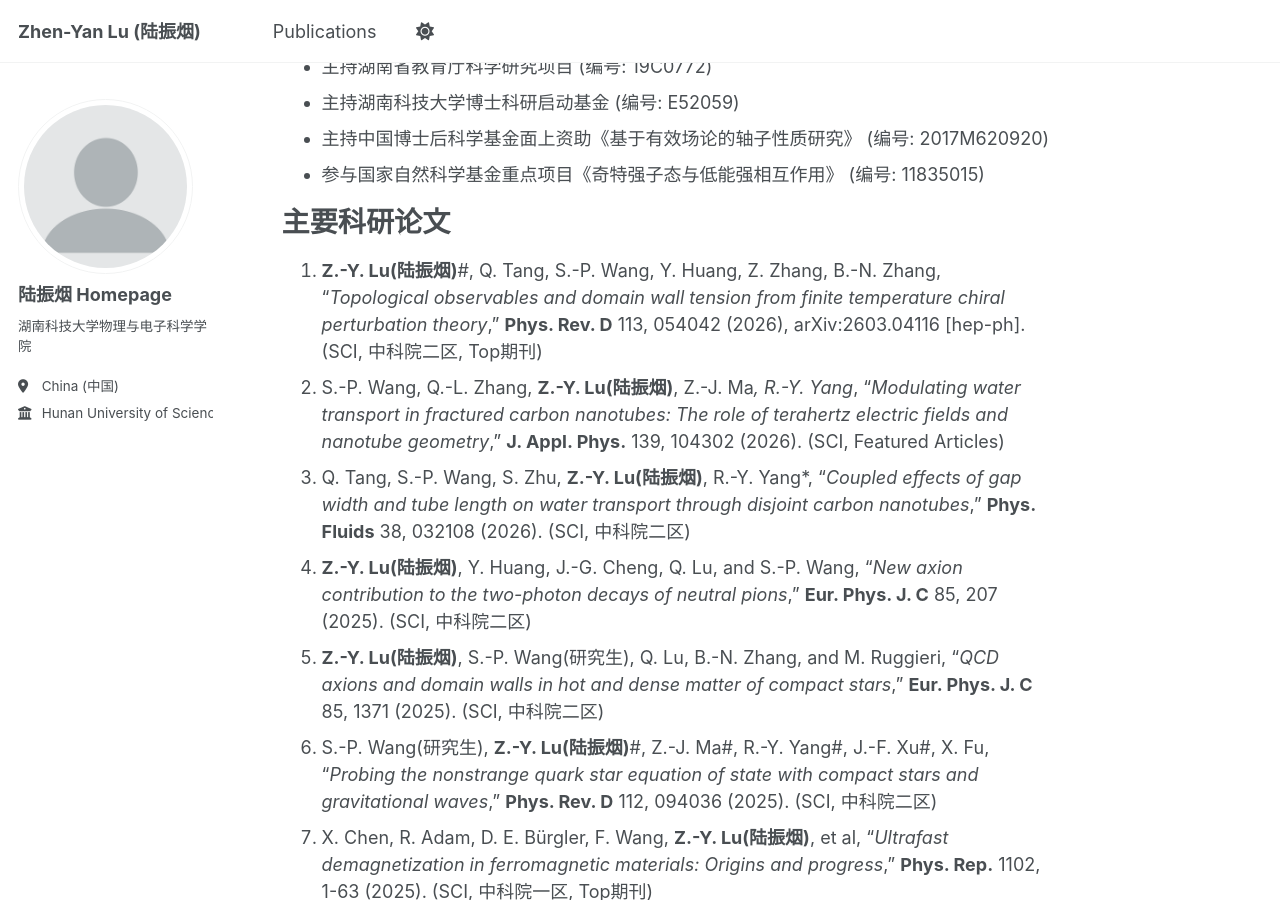
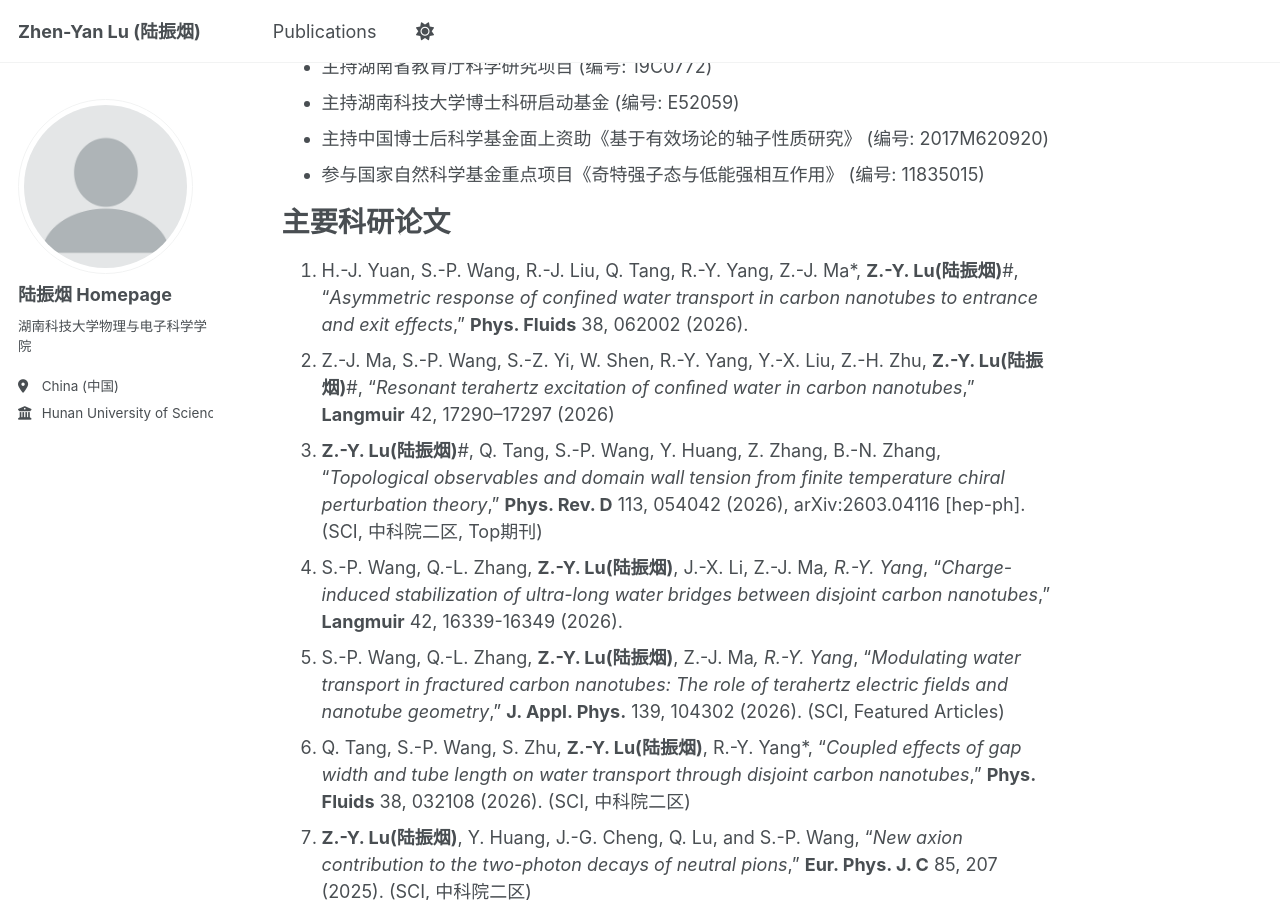
Before and after one commit to luzhenyan-stack/luzhenyan.github.io, a Jekyll site: the page built from _pages/about.md, in a window 1280 px wide and 900 px high, scrolled down 1538 px. Built offline with Jekyll 4.4.1, drawn with Linux system fonts in a browser that asks for light colours; a script that is not in the unit is left out.

Commit message:
Update about.md

```diff
--- a/_pages/about.md
+++ b/_pages/about.md
@@ -58,42 +58,45 @@ redirect_from:
 
 主要科研论文
 ======
-1. **Z.-Y. Lu(陆振烟)**#, Q. Tang, S.-P. Wang, Y. Huang, Z. Zhang, B.-N. Zhang, “_Topological observables and domain wall tension from finite temperature chiral perturbation theory_,” **Phys. Rev. D** 113, 054042 (2026), arXiv:2603.04116 [hep-ph]. (SCI, 中科院二区, Top期刊)
-2. S.-P. Wang, Q.-L. Zhang, **Z.-Y. Lu(陆振烟)**, Z.-J. Ma*, R.-Y. Yang*, “_Modulating water transport in fractured carbon nanotubes: The role of terahertz electric fields and nanotube geometry_,” **J. Appl. Phys.** 139, 104302 (2026). (SCI, Featured Articles)
-3. Q. Tang, S.-P. Wang, S. Zhu, **Z.-Y. Lu(陆振烟)**, R.-Y. Yang*, “_Coupled effects of gap width and tube length on water transport through disjoint carbon nanotubes_,” **Phys. Fluids** 38, 032108 (2026). (SCI, 中科院二区)
-4. **Z.-Y. Lu(陆振烟)**, Y. Huang, J.-G. Cheng, Q. Lu, and S.-P. Wang, “_New axion contribution to the two-photon decays of neutral pions_,” **Eur. Phys. J. C** 85, 207 (2025). (SCI, 中科院二区)
-5. **Z.-Y. Lu(陆振烟)**, S.-P. Wang(研究生), Q. Lu, B.-N. Zhang, and M. Ruggieri, “_QCD axions and domain walls in hot and dense matter of compact stars_,” **Eur. Phys. J. C** 85, 1371 (2025). (SCI, 中科院二区)
-6. S.-P. Wang(研究生), **Z.-Y. Lu(陆振烟)**#, Z.-J. Ma#, R.-Y. Yang#, J.-F. Xu#, X. Fu, “_Probing the nonstrange quark star equation of state with compact stars and gravitational waves_,” **Phys. Rev. D** 112, 094036 (2025). (SCI, 中科院二区)
-7. X. Chen, R. Adam, D. E. Bürgler, F. Wang, **Z.-Y. Lu(陆振烟)**, et al, “_Ultrafast demagnetization in ferromagnetic materials: Origins and progress_,” **Phys. Rep.** 1102, 1-63 (2025). (SCI, 中科院一区, Top期刊)
-8. S.-P. Wang(研究生), Q.-L. Zhang, Z.-J. Ma, J.-X. Li, **Z.-Y. Lu(陆振烟)**#, R.-Y. Yang#, “_Tuning SWCNT length to optimize the rate-efficiency-stability triad in nanofluidic water channels_,” **Molecules** 30(23), 4548 (2025).
-9. **Z.-Y. Lu(陆振烟)**#, S.-P. Wang, and Q. Lu, “_New contribution to the anomalous π0 → γγ decay in SU(2) chiral perturbation theory_,” **Proceedings** 123(1), 1 (2025).
-10. Y. Huang, X. Fu, **Z.-Y. Lu(陆振烟)**, X. Qin, “_The influence of cosmological constant on light deflection in rotating spacetimes via the generalized Gibbons–Werner method_,” **Phys. Dark Univ.** 50, 102070 (2025). (SCI, 中科院二区)
-11. S.-P. Wang, Z.-J. Ma, J.-F. Xu and **Z.-Y. Lu(陆振烟)**#, “_Constraints on the equation of state of quark stars from compact object observations_,” **Proceedings** 123(1), 3 (2025).
-12. H.-F. Gong, Q. Lu, and **Z.-Y. Lu(陆振烟)**#, “_The QCD axion in hot and dense matter_,” **Proceedings** 123(1), 4 (2025).
-13. Z.-H. Zhu, K.-K. Chen, Y.-Q. Zhang, X. Fu, Z. Peng, **Z.-Y. Lu(陆振烟)**, Y.-F. Chai, Z. Xiong, Lei Tan, “_Single-photon scattering in a two-level giant atom-dual waveguide coupled system based on local coupling phase regulation_,” **Acta Phys. Sin.**, 2025, 74(15): 153202.
-14. *H.-F. Gong*, *Q. Lu*, **Z.-Y. Lu(陆振烟)**#, L.-M. Liu, X. Chen, and S.-P. Wang, “_QCD topology and axion properties in an isotropic hot and dense medium_,” **Eur. Phys. J. C** 84, 1222 (2024). (SCI, 中科院二区)
-15. M. Wang, X. Fu, B. Xu, Y. Huang, Y. Yang, **Z.-Y. Lu(陆振烟)**, “_Testing the cosmic distance duality relation with Type Ia supernova and transverse BAO measurements_,” **Eur. Phys. J. C** 84, 702 (2024). (SCI, 中科院二区)
-16. 徐建峰, 崔磊, 夏铖君, **陆振烟**. “_夸克物质对称能与夸克星潮汐形变的研究_,” **原子核物理评论** 41(1): 325-330 (2024).
-17. Z.-J. Ma, **Z.-Y. Lu(陆振烟)**#, J.-F. Xu, G.-X. Peng, X. Fu, and J. Wang, “_Cold quark matter in a quasiparticle model: Thermodynamic consistency and stellar properties_,” **Phys. Rev. D** 108, 054017 (2023). (SCI, 中科院二区, Top期刊)
-18. J.-F. Xu, L. Cui, **Z.-Y. Lu(陆振烟)**, C.-J. Xia, and G.-X. Peng, “_Gravitational wave echoes from strange quark stars in the equation of state with density-dependent quark masses_,” **Nucl. Sci. Tech.** 34, 171 (2023). (SCI, 中科院一区)
-19. Y. Huang, Z. Cao, and **Z.-Y. Lu(陆振烟)**, “_Generalized Gibbons-Werner method for stationary spacetimes_,” **J. Cosmol. Astropart. Phys.** 01, 013 (2024). (SCI, 中科院二区, Top期刊)
-20. **Z.-Y. Lu(陆振烟)**#, J.-F. Xu, X.-J. Wen, G.-X. Peng, and M. Ruggieri, “_Landau quantization and spin polarization of cold magnetized quark matter_,” **Chin. Phys. C** 46, 064104 (2022). (SCI, 中科院二区)
-21. J.-F. Xu, C.-J. Xia, **Z.-Y. Lu(陆振烟)**, G.-X. Peng and Y.-P. Zhao, “_Symmetry energy of strange quark matter and tidal deformability of strange quark stars_,” **Nucl. Sci. Tech.** 33, 143 (2022). (SCI, 中科院二区)
-22. H.-S. You, C.-J. Xia, X.-M. Zhu, P.-H. Peng, J.-F. Xu, **Z.-Y. Lu(陆振烟)**, G.-X. Peng, and R.-X. Xu, “_Baryon spectra in the framework of an equivparticle model_,” **Nucl. Phys. Rev.** 39, 302 (2022).
-23. Q. Lu, W.-J. Chen, **Z.-Y. Lu(陆振烟)**#, Y. Xu, and X.-Q. Li, “_Equation of state and thermodynamic properties of isospin imbalanced strongly interacting matter_,” **Acta Phys. Sin.** 70, 145101 (2021). (SCI, 中科院三区)
-24. X. Fu, L. Zhou, J. Yang, **Z.-Y. Lu(陆振烟)**, Y. Yang, and G. Tang, “_Exploring the potentiality of future standard candles and standard sirens to detect cosmic opacity_,” **Chin. Phys. C** 45, 065104 (2021). (SCI, 中科院二区)
-25. **Z.-Y. Lu(陆振烟)**, M.-L. Du, F.-K. Guo*, U. G. Meißner, and T. Vonk, “_QCD theta-vacuum energy and axion properties_,” **J. High Energy Phys.** 05, 001 (2020). (SCI, 中科院一区, Top期刊)
-26. **Z.-Y. Lu(陆振烟)**#, C.-J. Xia, and M. Ruggieri, “_Thermodynamics and susceptibilities of isospin imbalanced QCD matter_,” **Eur. Phys. J. C** 80, 46 (2020). (SCI, 中科院二区)
-27. M. Ruggieri, M. N. Chernodub, and **Z.-Y. Lu(陆振烟)**, “_Topological susceptibility, divergent chiral density and phase diagram of chirally imbalanced QCD medium at finite temperature_,” **Phys. Rev. D** 102, 014031 (2020). (SCI, 中科院二区, Top期刊)
-28. **Z.-Y. Lu(陆振烟)** and M. Ruggieri, “_Effect of the chiral phase transition on axion mass and self-coupling_,” **Phys. Rev. D** 100, 014013 (2019). (SCI, 中科院二区, Top期刊)
-29. **Z.-Y. Lu(陆振烟)**, G.-X. Peng*, and K. Zhou, “_Effects of non-Newtonian gravity on the properties of strange stars_,” **Res. Astron. Astrophys.** 17, 11 (2017).
-30. **Z.-Y. Lu(陆振烟)**, G.-X. Peng*, J.-F. Xu, and S. P. Zhang, “_Properties of quark matter in a new quasiparticle model with QCD running coupling_,” **Sci. China Phys. Mech. Astron.** 59, 662001 (2016).
-31. **Z.-Y. Lu(陆振烟)**, G.-X. Peng*, S.-P. Zhang, M. Ruggieri, and V. Greco, “_Quark mass scaling and properties of light-quark matter_,” **Nucl. Sci. Tech.** 27, 148 (2016).
-32. M. Ruggieri, **Z.-Y. Lu(陆振烟)**, and G.-X. Peng, “_Influence of chiral chemical potential, parallel electric, and magnetic fields on the critical temperature of QCD_,” **Phys. Rev. D** 94, 116003 (2016)
-33. J.-F. Xu, G.-X. Peng*, **Z.-Y. Lu(陆振烟)**, and S.-S. Cui, “_Two-flavor quark matter in the perturbation theory with full thermodynamic consistency_,” **Sci. China Phys. Mech. Astron.** 58, 042001 (2015).
-34. S.-S. Cui, G.-X. Peng*, **Z.-Y. Lu(陆振烟)**, C. Peng, and J.-F. Xu, “_Properties of color-flavor locked strange quark matter in an external strong magnetic field_,” **Nucl. Sci. Tech.** 26, 40503 (2015).
-35. C.-J. Xia, G.-X. Peng*, S.-W. Chen, **Z.-Y. Lu(陆振烟)**, and J.-F. Xu, “_Thermodynamic consistency, quark mass scaling, and properties of strange matter_,” **Phys. Rev. D** 89, 105027 (2014).
-36. L. Gao, **Z.-Y. Lu(陆振烟)**, and G.-X. Peng*, “_Density isomer of nuclear matter in an equivalent mass approach_,” **Nucl. Sci. Tech.** 24, 50505 (2013).
+1. H.-J. Yuan, S.-P. Wang, R.-J. Liu, Q. Tang, R.-Y. Yang, Z.-J. Ma*, **Z.-Y. Lu(陆振烟)**#, “_Asymmetric response of confined water transport in carbon nanotubes to entrance and exit effects_,” **Phys. Fluids** 38, 062002 (2026).
+2. Z.-J. Ma, S.-P. Wang, S.-Z. Yi, W. Shen, R.-Y. Yang, Y.-X. Liu, Z.-H. Zhu, **Z.-Y. Lu(陆振烟)**#, “_Resonant terahertz excitation of conﬁned water in carbon nanotubes_,” **Langmuir** 42, 17290–17297 (2026)
+3.  **Z.-Y. Lu(陆振烟)**#, Q. Tang, S.-P. Wang, Y. Huang, Z. Zhang, B.-N. Zhang, “_Topological observables and domain wall tension from finite temperature chiral perturbation theory_,” **Phys. Rev. D** 113, 054042 (2026), arXiv:2603.04116 [hep-ph]. (SCI, 中科院二区, Top期刊)
+4.  S.-P. Wang, Q.-L. Zhang, **Z.-Y. Lu(陆振烟)**, J.-X. Li, Z.-J. Ma*, R.-Y. Yang*, “_Charge-induced stabilization of ultra-long water bridges between disjoint carbon nanotubes_,” **Langmuir** 42, 16339-16349 (2026).
+5. S.-P. Wang, Q.-L. Zhang, **Z.-Y. Lu(陆振烟)**, Z.-J. Ma*, R.-Y. Yang*, “_Modulating water transport in fractured carbon nanotubes: The role of terahertz electric fields and nanotube geometry_,” **J. Appl. Phys.** 139, 104302 (2026). (SCI, Featured Articles)
+6. Q. Tang, S.-P. Wang, S. Zhu, **Z.-Y. Lu(陆振烟)**, R.-Y. Yang*, “_Coupled effects of gap width and tube length on water transport through disjoint carbon nanotubes_,” **Phys. Fluids** 38, 032108 (2026). (SCI, 中科院二区)
+7. **Z.-Y. Lu(陆振烟)**, Y. Huang, J.-G. Cheng, Q. Lu, and S.-P. Wang, “_New axion contribution to the two-photon decays of neutral pions_,” **Eur. Phys. J. C** 85, 207 (2025). (SCI, 中科院二区)
+8. **Z.-Y. Lu(陆振烟)**, S.-P. Wang(研究生), Q. Lu, B.-N. Zhang, and M. Ruggieri, “_QCD axions and domain walls in hot and dense matter of compact stars_,” **Eur. Phys. J. C** 85, 1371 (2025). (SCI, 中科院二区)
+9. S.-P. Wang(研究生), **Z.-Y. Lu(陆振烟)**#, Z.-J. Ma#, R.-Y. Yang#, J.-F. Xu#, X. Fu, “_Probing the nonstrange quark star equation of state with compact stars and gravitational waves_,” **Phys. Rev. D** 112, 094036 (2025). (SCI, 中科院二区)
+10. X. Chen, R. Adam, D. E. Bürgler, F. Wang, **Z.-Y. Lu(陆振烟)**, et al, “_Ultrafast demagnetization in ferromagnetic materials: Origins and progress_,” **Phys. Rep.** 1102, 1-63 (2025). (SCI, 中科院一区, Top期刊)
+11. S.-P. Wang(研究生), Q.-L. Zhang, Z.-J. Ma, J.-X. Li, **Z.-Y. Lu(陆振烟)**#, R.-Y. Yang#, “_Tuning SWCNT length to optimize the rate-efficiency-stability triad in nanofluidic water channels_,” **Molecules** 30(23), 4548 (2025).
+12. **Z.-Y. Lu(陆振烟)**#, S.-P. Wang, and Q. Lu, “_New contribution to the anomalous π0 → γγ decay in SU(2) chiral perturbation theory_,” **Proceedings** 123(1), 1 (2025).
+13. Y. Huang, X. Fu, **Z.-Y. Lu(陆振烟)**, X. Qin, “_The influence of cosmological constant on light deflection in rotating spacetimes via the generalized Gibbons–Werner method_,” **Phys. Dark Univ.** 50, 102070 (2025). (SCI, 中科院二区)
+14. S.-P. Wang, Z.-J. Ma, J.-F. Xu and **Z.-Y. Lu(陆振烟)**#, “_Constraints on the equation of state of quark stars from compact object observations_,” **Proceedings** 123(1), 3 (2025).
+15. H.-F. Gong, Q. Lu, and **Z.-Y. Lu(陆振烟)**#, “_The QCD axion in hot and dense matter_,” **Proceedings** 123(1), 4 (2025).
+16. Z.-H. Zhu, K.-K. Chen, Y.-Q. Zhang, X. Fu, Z. Peng, **Z.-Y. Lu(陆振烟)**, Y.-F. Chai, Z. Xiong, Lei Tan, “_Single-photon scattering in a two-level giant atom-dual waveguide coupled system based on local coupling phase regulation_,” **Acta Phys. Sin.**, 2025, 74(15): 153202.
+17. *H.-F. Gong*, *Q. Lu*, **Z.-Y. Lu(陆振烟)**#, L.-M. Liu, X. Chen, and S.-P. Wang, “_QCD topology and axion properties in an isotropic hot and dense medium_,” **Eur. Phys. J. C** 84, 1222 (2024). (SCI, 中科院二区)
+18. M. Wang, X. Fu, B. Xu, Y. Huang, Y. Yang, **Z.-Y. Lu(陆振烟)**, “_Testing the cosmic distance duality relation with Type Ia supernova and transverse BAO measurements_,” **Eur. Phys. J. C** 84, 702 (2024). (SCI, 中科院二区)
+19. 徐建峰, 崔磊, 夏铖君, **陆振烟**. “_夸克物质对称能与夸克星潮汐形变的研究_,” **原子核物理评论** 41(1): 325-330 (2024).
+20. Z.-J. Ma, **Z.-Y. Lu(陆振烟)**#, J.-F. Xu, G.-X. Peng, X. Fu, and J. Wang, “_Cold quark matter in a quasiparticle model: Thermodynamic consistency and stellar properties_,” **Phys. Rev. D** 108, 054017 (2023). (SCI, 中科院二区, Top期刊)
+21. J.-F. Xu, L. Cui, **Z.-Y. Lu(陆振烟)**, C.-J. Xia, and G.-X. Peng, “_Gravitational wave echoes from strange quark stars in the equation of state with density-dependent quark masses_,” **Nucl. Sci. Tech.** 34, 171 (2023). (SCI, 中科院一区)
+22. Y. Huang, Z. Cao, and **Z.-Y. Lu(陆振烟)**, “_Generalized Gibbons-Werner method for stationary spacetimes_,” **J. Cosmol. Astropart. Phys.** 01, 013 (2024). (SCI, 中科院二区, Top期刊)
+23. **Z.-Y. Lu(陆振烟)**#, J.-F. Xu, X.-J. Wen, G.-X. Peng, and M. Ruggieri, “_Landau quantization and spin polarization of cold magnetized quark matter_,” **Chin. Phys. C** 46, 064104 (2022). (SCI, 中科院二区)
+24. J.-F. Xu, C.-J. Xia, **Z.-Y. Lu(陆振烟)**, G.-X. Peng and Y.-P. Zhao, “_Symmetry energy of strange quark matter and tidal deformability of strange quark stars_,” **Nucl. Sci. Tech.** 33, 143 (2022). (SCI, 中科院二区)
+25. H.-S. You, C.-J. Xia, X.-M. Zhu, P.-H. Peng, J.-F. Xu, **Z.-Y. Lu(陆振烟)**, G.-X. Peng, and R.-X. Xu, “_Baryon spectra in the framework of an equivparticle model_,” **Nucl. Phys. Rev.** 39, 302 (2022).
+26. Q. Lu, W.-J. Chen, **Z.-Y. Lu(陆振烟)**#, Y. Xu, and X.-Q. Li, “_Equation of state and thermodynamic properties of isospin imbalanced strongly interacting matter_,” **Acta Phys. Sin.** 70, 145101 (2021). (SCI, 中科院三区)
+27. X. Fu, L. Zhou, J. Yang, **Z.-Y. Lu(陆振烟)**, Y. Yang, and G. Tang, “_Exploring the potentiality of future standard candles and standard sirens to detect cosmic opacity_,” **Chin. Phys. C** 45, 065104 (2021). (SCI, 中科院二区)
+28. **Z.-Y. Lu(陆振烟)**, M.-L. Du, F.-K. Guo*, U. G. Meißner, and T. Vonk, “_QCD theta-vacuum energy and axion properties_,” **J. High Energy Phys.** 05, 001 (2020). (SCI, 中科院一区, Top期刊)
+29. **Z.-Y. Lu(陆振烟)**#, C.-J. Xia, and M. Ruggieri, “_Thermodynamics and susceptibilities of isospin imbalanced QCD matter_,” **Eur. Phys. J. C** 80, 46 (2020). (SCI, 中科院二区)
+30. M. Ruggieri, M. N. Chernodub, and **Z.-Y. Lu(陆振烟)**, “_Topological susceptibility, divergent chiral density and phase diagram of chirally imbalanced QCD medium at finite temperature_,” **Phys. Rev. D** 102, 014031 (2020). (SCI, 中科院二区, Top期刊)
+31. **Z.-Y. Lu(陆振烟)** and M. Ruggieri, “_Effect of the chiral phase transition on axion mass and self-coupling_,” **Phys. Rev. D** 100, 014013 (2019). (SCI, 中科院二区, Top期刊)
+32. **Z.-Y. Lu(陆振烟)**, G.-X. Peng*, and K. Zhou, “_Effects of non-Newtonian gravity on the properties of strange stars_,” **Res. Astron. Astrophys.** 17, 11 (2017).
+33. **Z.-Y. Lu(陆振烟)**, G.-X. Peng*, J.-F. Xu, and S. P. Zhang, “_Properties of quark matter in a new quasiparticle model with QCD running coupling_,” **Sci. China Phys. Mech. Astron.** 59, 662001 (2016).
+34. **Z.-Y. Lu(陆振烟)**, G.-X. Peng*, S.-P. Zhang, M. Ruggieri, and V. Greco, “_Quark mass scaling and properties of light-quark matter_,” **Nucl. Sci. Tech.** 27, 148 (2016).
+35. M. Ruggieri, **Z.-Y. Lu(陆振烟)**, and G.-X. Peng, “_Influence of chiral chemical potential, parallel electric, and magnetic fields on the critical temperature of QCD_,” **Phys. Rev. D** 94, 116003 (2016)
+36. J.-F. Xu, G.-X. Peng*, **Z.-Y. Lu(陆振烟)**, and S.-S. Cui, “_Two-flavor quark matter in the perturbation theory with full thermodynamic consistency_,” **Sci. China Phys. Mech. Astron.** 58, 042001 (2015).
+37. S.-S. Cui, G.-X. Peng*, **Z.-Y. Lu(陆振烟)**, C. Peng, and J.-F. Xu, “_Properties of color-flavor locked strange quark matter in an external strong magnetic field_,” **Nucl. Sci. Tech.** 26, 40503 (2015).
+38. C.-J. Xia, G.-X. Peng*, S.-W. Chen, **Z.-Y. Lu(陆振烟)**, and J.-F. Xu, “_Thermodynamic consistency, quark mass scaling, and properties of strange matter_,” **Phys. Rev. D** 89, 105027 (2014).
+39. L. Gao, **Z.-Y. Lu(陆振烟)**, and G.-X. Peng*, “_Density isomer of nuclear matter in an equivalent mass approach_,” **Nucl. Sci. Tech.** 24, 50505 (2013).
 
 主要教研教改论文
 ======
```
